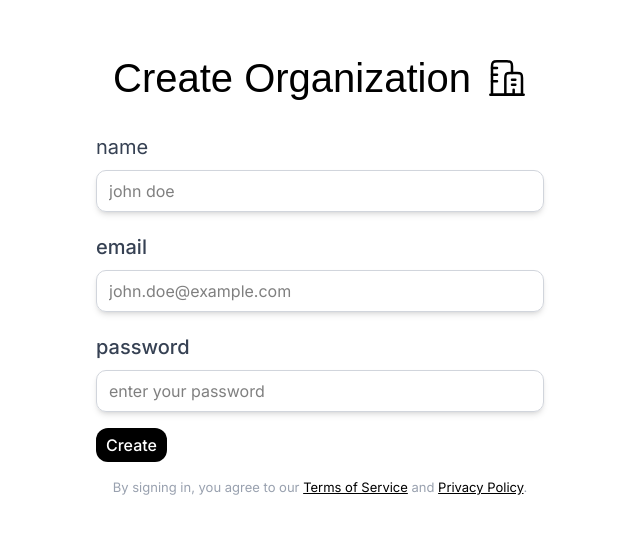
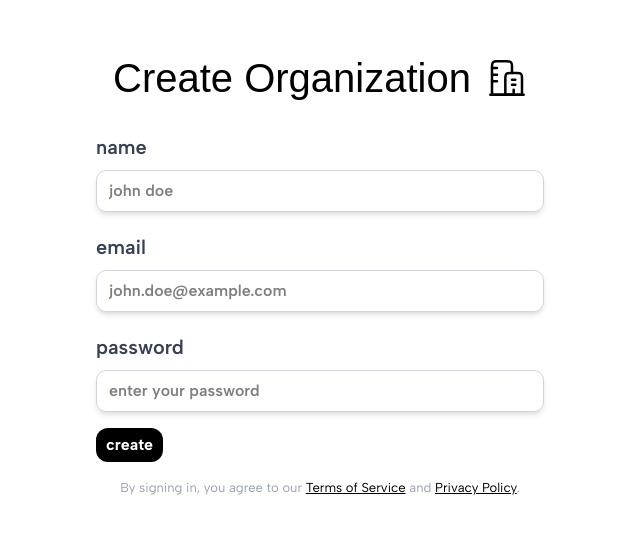
Before and after one commit to atharv-rem/casp, a Next.js app in the folder casp/: page /signup in a window 1280 px wide. Shown: the part 127-660 px from the top of the page, without its empty margins (0-640 px from the left). Built offline with nearby package versions, Linux system fonts and the light colour scheme; a web font is replaced by a local one.

Commit message:
removed inter and replaced it with albert

```diff
--- a/casp/app/dashboard/records/page.tsx
+++ b/casp/app/dashboard/records/page.tsx
@@ -6,14 +6,13 @@ export default function RecordsPage() {
         <div className="flex flex-col items-start justify-start w-full h-full px-[20px]">
             <h1 className="text-[25px] font-cal mt-[10px]">Add New Record</h1>
             <div className="flex flex-row mt-[5px]">
-                <button className="text-[14px] mb-4 bg-black hover:bg-gray-800 text-white font-inter font-bold py-[5px] px-[10px] rounded-[10px]"> add single record</button>
-                <button className="text-[14px] ml-4 mb-4 bg-black hover:bg-gray-800 text-white font-inter font-bold py-[5px] px-[10px] rounded-[10px]">add bulk records</button>
+                <button className="text-[14px] mb-4 bg-black hover:bg-gray-800 text-white font-albert font-bold py-[5px] px-[10px] rounded-[10px]"> add single record</button>
+                <button className="text-[14px] ml-4 mb-4 bg-black hover:bg-gray-800 text-white font-albert font-bold py-[5px] px-[10px] rounded-[10px]">add bulk records</button>
             </div>
             <div className="bg-[#fbfbfb] w-full h-[300px] rounded-[30px] flex flex-col items-center justify-center">
                 <Image src={addfile} alt="records illustration" width={50} height={50}/>
                 <p className="text-[15px] font-inter font-medium mt-4">Drag and drop your files here to upload</p>
                 <p className="text-[13px] font-inter font-regular mt-2 text-gray-400">Supported formats: CSV, XLSX, JSON</p>
-
             </div>
         </div>
     );
--- a/casp/app/globals.css
+++ b/casp/app/globals.css
@@ -1,7 +1,7 @@
 @import "tailwindcss";
 
 /* Font utilities mapping to next/font CSS variables */
-.font-inter { font-family: var(--font-inter), ui-sans-serif, system-ui, -apple-system, "Segoe UI", Roboto, "Helvetica Neue", Arial, "Noto Sans", "Apple Color Emoji", "Segoe UI Emoji"; }
-.font-cal { font-family: var(--font-cal), var(--font-inter), ui-sans-serif, system-ui; }
+.font-inter { font-family: var(--font-albert), ui-sans-serif, system-ui, -apple-system, "Segoe UI", Roboto, "Helvetica Neue", Arial, "Noto Sans", "Apple Color Emoji", "Segoe UI Emoji"; }
+.font-cal { font-family: var(--font-cal), var(--font-albert), ui-sans-serif, system-ui; }
 /* Kalamayka (local font provided by dashboard layout) */
-.font-kal { font-family: var(--font-kal), var(--font-inter), ui-sans-serif, system-ui; }
+.font-kal { font-family: var(--font-kal), var(--font-albert), ui-sans-serif, system-ui; }
--- a/casp/app/layout.tsx
+++ b/casp/app/layout.tsx
@@ -1,11 +1,11 @@
 import type { Metadata } from "next";
-import { Inter, Cal_Sans } from "next/font/google";
+import { Albert_Sans, Cal_Sans } from "next/font/google";
 import "./globals.css";
 
-const inter = Inter({
+const albert = Albert_Sans({
   weight: ["300", "400", "500", "600", "700"],
   subsets: ["latin"],
-  variable: "--font-inter",
+  variable: "--font-albert",
   display: "swap",
 });
 
@@ -23,8 +23,8 @@ export const metadata: Metadata = {
 
 export default function Layout({ children }: { children: React.ReactNode }) {
   return (
-    <html lang="en" className={`${inter.variable} ${cal.variable} bg-white`}>
-      <body className={inter.className}>{children}</body>
+    <html lang="en" className={`${albert.variable} ${cal.variable} bg-white`}>
+      <body className={albert.className}>{children}</body>
     </html>
   );
 }
--- a/casp/app/login/page.tsx
+++ b/casp/app/login/page.tsx
@@ -35,13 +35,12 @@ export default function LoginPage() {
 
         <form onSubmit={handleLogin} className="w-full max-w-md">
           <div className="mb-4">
-            <label htmlFor="email" className="block text-gray-700 text-[20px] font-inter font-bold mb-2">email</label>
-            <input id="email" type="email" placeholder="john.doe@example.com" className="shadow-md border-[1px] border-gray-300 rounded-[10px] font-inter font-bold w-full py-2 px-3 mb-[20px]"/>
+            <label htmlFor="email" className="block text-gray-700 text-[20px] font-albert font-semibold mb-2">email</label>
+            <input id="email" type="email" placeholder="john.doe@example.com" className="shadow-md border-[1px] border-gray-300 rounded-[10px] font-albert font-semibold w-full py-2 px-3 mb-[20px]"/>
+            <label htmlFor="password" className="block text-gray-700 text-[20px] font-albert font-semibold mb-2">password</label>
+            <input id="password" type="password" placeholder="enter your password" className="shadow-md border-[1px] border-gray-300 rounded-[10px] font-albert font-semibold w-full py-2 px-3"/>
 
-            <label htmlFor="password" className="block text-gray-700 text-[20px] font-inter font-bold mb-2">password</label>
-            <input id="password" type="password" placeholder="enter your password" className="shadow-md border-[1px] border-gray-300 rounded-[10px] font-inter font-bold w-full py-2 px-3"/>
-
-            <button type="submit" className="mt-4 bg-black hover:bg-gray-800 text-white font-inter font-bold py-[5px] px-[10px] rounded-[12px]">Login</button>
+            <button type="submit" className="mt-4 bg-black hover:bg-gray-800 text-white font-albert font-bold py-[5px] px-[10px] rounded-[12px]">Login</button>
           </div>
         </form>
       </div>
--- a/casp/app/page.tsx
+++ b/casp/app/page.tsx
@@ -14,10 +14,10 @@ export default function Home() {
           <p className="font-cal text-[20px] ml-[5px]">casp</p>
         </div>
         <div className="flex flex-row items-center gap-[15px] mr-[5px]">
-          <p className="font-inter font-bold text-[18px] text-black">pricing</p>
-          <p className="font-inter font-bold text-[18px] text-black">dashboard</p>
+          <p className="font-albert font-bold text-[18px] text-black">pricing</p>
+          <p className="font-albert font-bold text-[18px] text-black">dashboard</p>
           <Image src={github} alt="GitHub Logo" width={18} height={18} className="mr-[5px]" />
-          <Link href="/login" className="py-[2px] px-[15px] bg-black text-white text-[18px] font-inter font-bold rounded-[10px] w-auto h-auto shadow-md hover:bg-gray-800">
+          <Link href="/login" className="py-[2px] px-[15px] bg-black text-white text-[18px] font-albert font-bold rounded-[10px] w-auto h-auto shadow-md hover:bg-gray-800">
             login
           </Link>
         </div>
@@ -30,13 +30,13 @@ export default function Home() {
             Employee <br /> Management OS
           </h1>
 
-          <p className="font-cal text-[23px] text-[#8f8f8f] leading-[25px]">
+          <p className="font-albert font-semibold text-[23px] text-[#8f8f8f] leading-[25px]">
             allocate manpower efficiently to <br />
             get the most out of your workforce.
           </p>
 
-          <Link href="/signup" className="flex flex-row pt-[2px] pb-[5px] pl-[13px] pr-[3px] bg-black text-white text-[20px] font-inter font-medium rounded-[15px] w-auto h-auto shadow-md items-center justify-center hover:translate-x-1 hover:duration-300 hover:bg-gray-800">
-            <div className="font-inter font-bold">get started</div>
+          <Link href="/signup" className="flex flex-row pt-[2px] pb-[5px] pl-[13px] pr-[3px] bg-black text-white text-[20px] font-albert font-medium rounded-[15px] w-auto h-auto shadow-md items-center justify-center hover:translate-x-1 hover:duration-300 hover:bg-gray-800">
+            <div className="font-bold">get started</div>
             <Image src={arrowRight} alt="Arrow Right" width={22} height={22} className="ml-[5px]" />
           </Link>
         </div>
--- a/casp/app/signup/page.tsx
+++ b/casp/app/signup/page.tsx
@@ -34,18 +34,16 @@ export default function SignupPage() {
 
         <form onSubmit={handleSignup} className="w-full max-w-md">
           <div className="mb-4">
-            <label htmlFor="name" className="block text-gray-700 text-[20px] font-inter font-regular mb-2">name</label>
-            <input id="name" type="text" placeholder="john doe" className="shadow-md border-[1px] border-gray-300 rounded-[10px] w-full py-2 px-3 mb-[20px]" value={form.name} onChange={(e) => setForm({ ...form, name: e.target.value })}/>
-            <label htmlFor="email" className="block text-gray-700 text-[20px] font-inter font-medium mb-2">email</label>
-            <input id="email" type="email" placeholder="john.doe@example.com" className="shadow-md border-[1px] border-gray-300 rounded-[10px] w-full py-2 px-3 mb-[20px]" value={form.email} onChange={(e) => setForm({ ...form, email: e.target.value })}/>
-
-            <label htmlFor="password" className="block text-gray-700 text-[20px] font-inter font-medium mb-2">password</label>
-            <input id="password" type="password" placeholder="enter your password" className="shadow-md border-[1px] border-gray-300 rounded-[10px] w-full py-2 px-3" value={form.password} onChange={(e) => setForm({ ...form, password: e.target.value })}/>
-
-            <button type="submit" className="mt-4 bg-black hover:bg-gray-800 text-white font-inter font-medium py-[5px] px-[10px] rounded-[12px]">Create</button>
+            <label htmlFor="name" className="block text-gray-700 text-[20px] font-albert font-semibold mb-2">name</label>
+            <input id="name" type="text" placeholder="john doe" className="font-albert font-semibold shadow-md border-[1px] border-gray-300 rounded-[10px] w-full py-2 px-3 mb-[20px]" value={form.name} onChange={(e) => setForm({ ...form, name: e.target.value })}/>
+            <label htmlFor="email" className="block text-gray-700 text-[20px] font-albert font-semibold mb-2">email</label>
+            <input id="email" type="email" placeholder="john.doe@example.com" className="font-albert font-semibold shadow-md border-[1px] border-gray-300 rounded-[10px] w-full py-2 px-3 mb-[20px]" value={form.email} onChange={(e) => setForm({ ...form, email: e.target.value })}/>
+            <label htmlFor="password" className="block text-gray-700 text-[20px] font-albert font-semibold mb-2">password</label>
+            <input id="password" type="password" placeholder="enter your password" className="font-albert font-semibold shadow-md border-[1px] border-gray-300 rounded-[10px] w-full py-2 px-3" value={form.password} onChange={(e) => setForm({ ...form, password: e.target.value })}/>
+            <button type="submit" className="mt-4 bg-black hover:bg-gray-800 text-white font-albert font-bold py-[5px] px-[10px] rounded-[12px]">create</button>
           </div>
         </form>
-        <div className="font-inter text-[13px] text-gray-400">
+        <div className="font-albert text-[13px] text-gray-400">
           By signing in, you agree to our <span className="underline cursor-pointer text-black">Terms of Service</span> and <span className="underline cursor-pointer text-black">Privacy Policy</span>.
         </div>
       </div>
```
Also changed, not shown: casp/app/dashboard/layout.tsx (+6 -6 lines), 1 other file (tests, documents, lock files or other folders).
